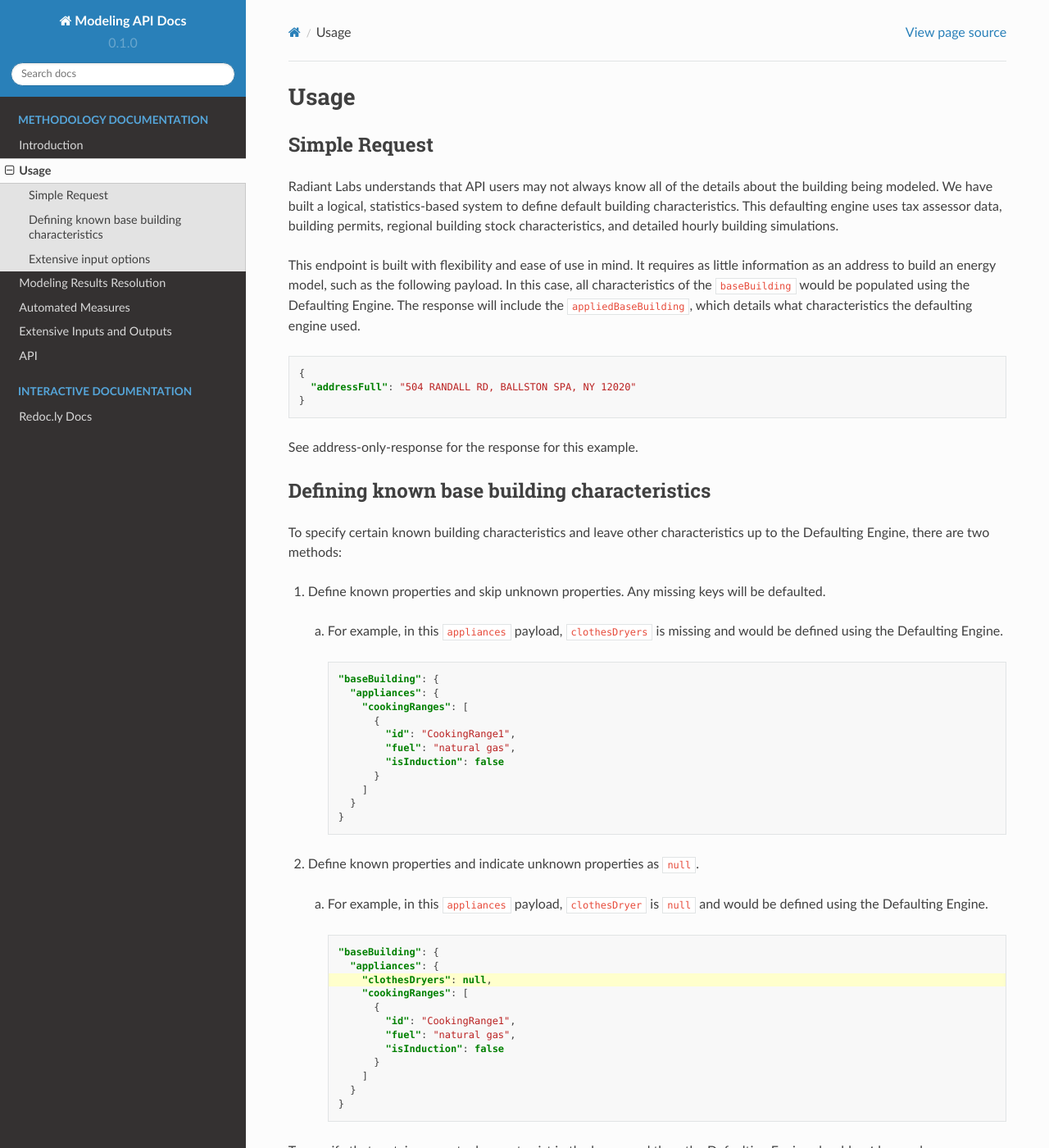
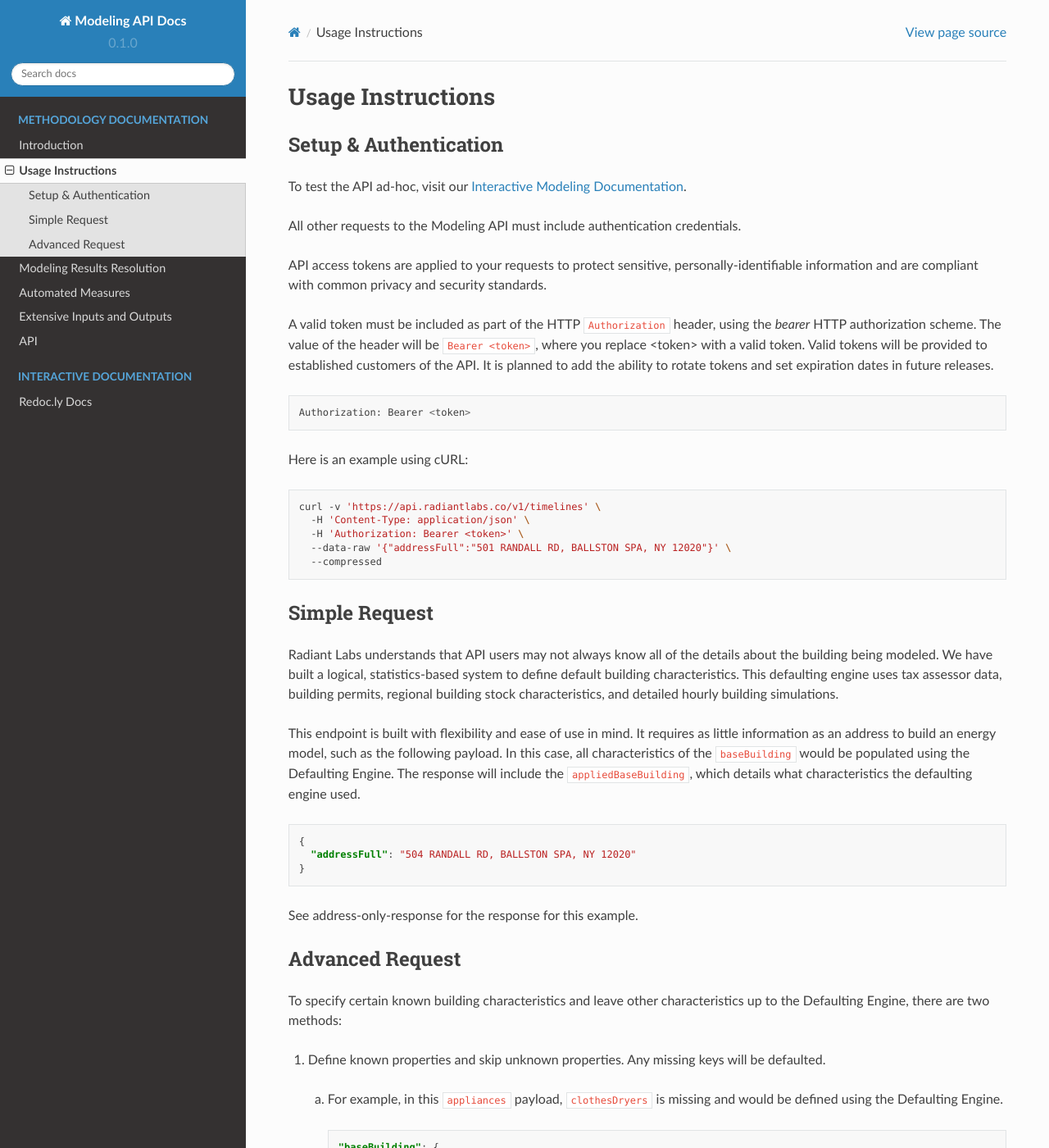
Before and after one commit to RadiantLabs/modeling-api-docs, a Sphinx documentation site: the page built from docs/source/usage.rst, in a window 1280 px wide and 1400 px high. Shown: the whole window at 82% size. Built offline with Sphinx 7.4.7 and the Read the Docs theme 2.0.0, drawn with Linux system fonts in a browser that asks for light colours; pages that are not in the unit, such as notebooks, are missing from menus; some of the changed text lies outside the part shown.

Commit message:
Move authentication into usage

```diff
--- a/docs/source/usage.rst
+++ b/docs/source/usage.rst
@@ -1,7 +1,32 @@
-Usage
-=====
+Usage Instructions
+==================
 
-.. _introduction:
+Setup & Authentication
+----------------------
+
+To test the API ad-hoc, visit our `Interactive Modeling Documentation <https://radiantlabs-core-modeling-api.redoc.ly/>`__.
+
+All other requests to the Modeling API must include authentication credentials.
+
+API access tokens are applied to your requests to protect sensitive, personally-identifiable information and are compliant with common privacy and security standards.
+
+A valid token must be included as part of the HTTP ``Authorization`` header, using the `bearer` HTTP authorization scheme. The value of the header will be ``Bearer <token>``, where you replace <token> with a valid token. Valid tokens will be provided to established customers of the API. It is planned to add the ability to rotate tokens and set expiration dates in future releases.
+
+.. code-block::
+
+  Authorization: Bearer <token>
+
+
+Here is an example using cURL:
+
+.. code-block:: shell
+
+  curl -v 'https://api.radiantlabs.co/v1/timelines' \
+    -H 'Content-Type: application/json' \
+    -H 'Authorization: Bearer <token>' \
+    --data-raw '{"addressFull":"501 RANDALL RD, BALLSTON SPA, NY 12020"}' \
+    --compressed
+
 
 Simple Request
 --------------
@@ -17,8 +42,8 @@
 
 See :ref:`address-only-response` for the response for this example.
 
-Defining known base building characteristics
---------------------------------------------
+Advanced Request
+----------------
 
 To specify certain known building characteristics and leave other characteristics up to the Defaulting Engine, there are two methods:
 
@@ -63,7 +88,7 @@
 a. For example, in this ``appliances`` payload, ``clothesDryers`` is a blank array, which indicates that no clothes dryers exist in this building.
 
   .. code-block:: json
-   :emphasize-lines: 3
+    :emphasize-lines: 3
 
     "baseBuilding": {
       "appliances": {
@@ -78,7 +103,4 @@
       }
     }
 
-Extensive input options
-----------------
-
 See :ref:`extensive_inputs_and_outputs` for an example of the extensive properties available in the API to fully define a building.
```
